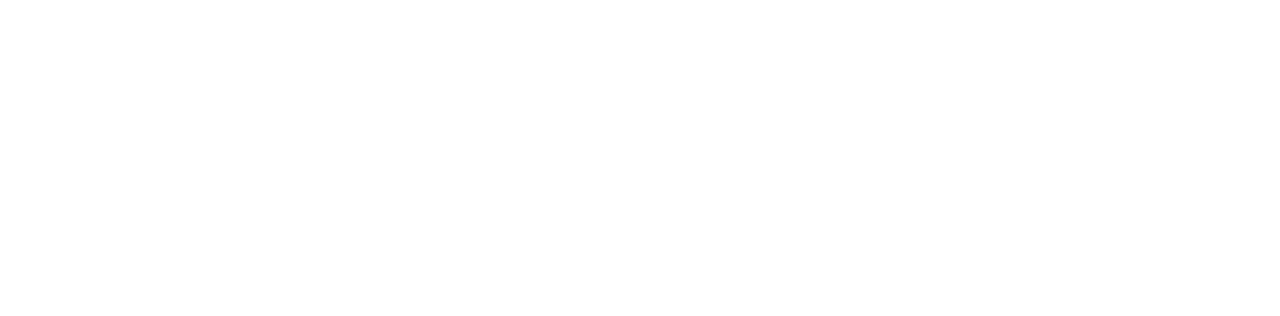
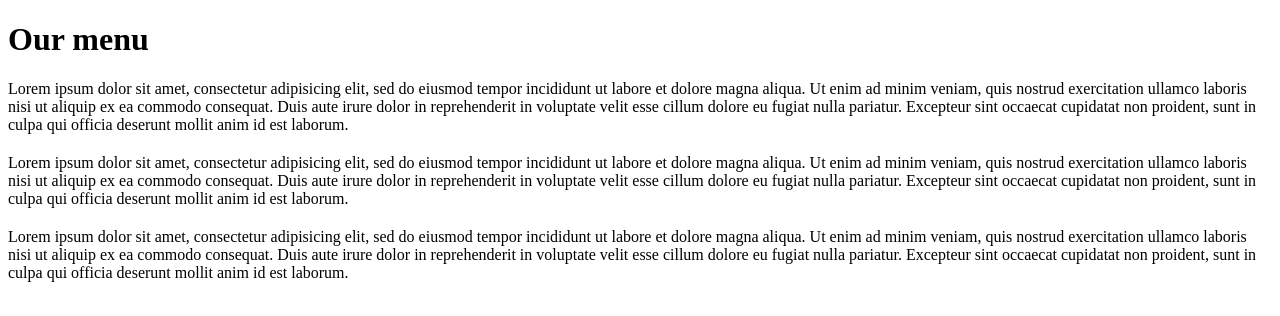
Before and after one commit to alexandraleo/coursera-html, a plain HTML site: page Module 2/index.html in a window 1280 px wide. Drawn offline with Linux system fonts and the light colour scheme.

Commit message:
Page structure

```diff
--- a/Module 2/index.html
+++ b/Module 2/index.html
@@ -4,6 +4,33 @@
 	<title>Module 2 solution</title>
 </head>
 <body>
-
+	<h1>Our menu</h1>
+	<div>
+		<h2></h2>
+		<p>Lorem ipsum dolor sit amet, consectetur adipisicing elit, sed do eiusmod
+		tempor incididunt ut labore et dolore magna aliqua. Ut enim ad minim veniam,
+		quis nostrud exercitation ullamco laboris nisi ut aliquip ex ea commodo
+		consequat. Duis aute irure dolor in reprehenderit in voluptate velit esse
+		cillum dolore eu fugiat nulla pariatur. Excepteur sint occaecat cupidatat non
+		proident, sunt in culpa qui officia deserunt mollit anim id est laborum.</p>
+	</div>
+	<div>
+		<h2></h2>
+		<p>Lorem ipsum dolor sit amet, consectetur adipisicing elit, sed do eiusmod
+		tempor incididunt ut labore et dolore magna aliqua. Ut enim ad minim veniam,
+		quis nostrud exercitation ullamco laboris nisi ut aliquip ex ea commodo
+		consequat. Duis aute irure dolor in reprehenderit in voluptate velit esse
+		cillum dolore eu fugiat nulla pariatur. Excepteur sint occaecat cupidatat non
+		proident, sunt in culpa qui officia deserunt mollit anim id est laborum.</p>
+	</div>
+	<div>
+		<h2></h2>
+		<p>Lorem ipsum dolor sit amet, consectetur adipisicing elit, sed do eiusmod
+		tempor incididunt ut labore et dolore magna aliqua. Ut enim ad minim veniam,
+		quis nostrud exercitation ullamco laboris nisi ut aliquip ex ea commodo
+		consequat. Duis aute irure dolor in reprehenderit in voluptate velit esse
+		cillum dolore eu fugiat nulla pariatur. Excepteur sint occaecat cupidatat non
+		proident, sunt in culpa qui officia deserunt mollit anim id est laborum.</p>
+	</div>
 </body>
 </html>
```
Also changed, not shown: Module 2/css/style.css (added).
